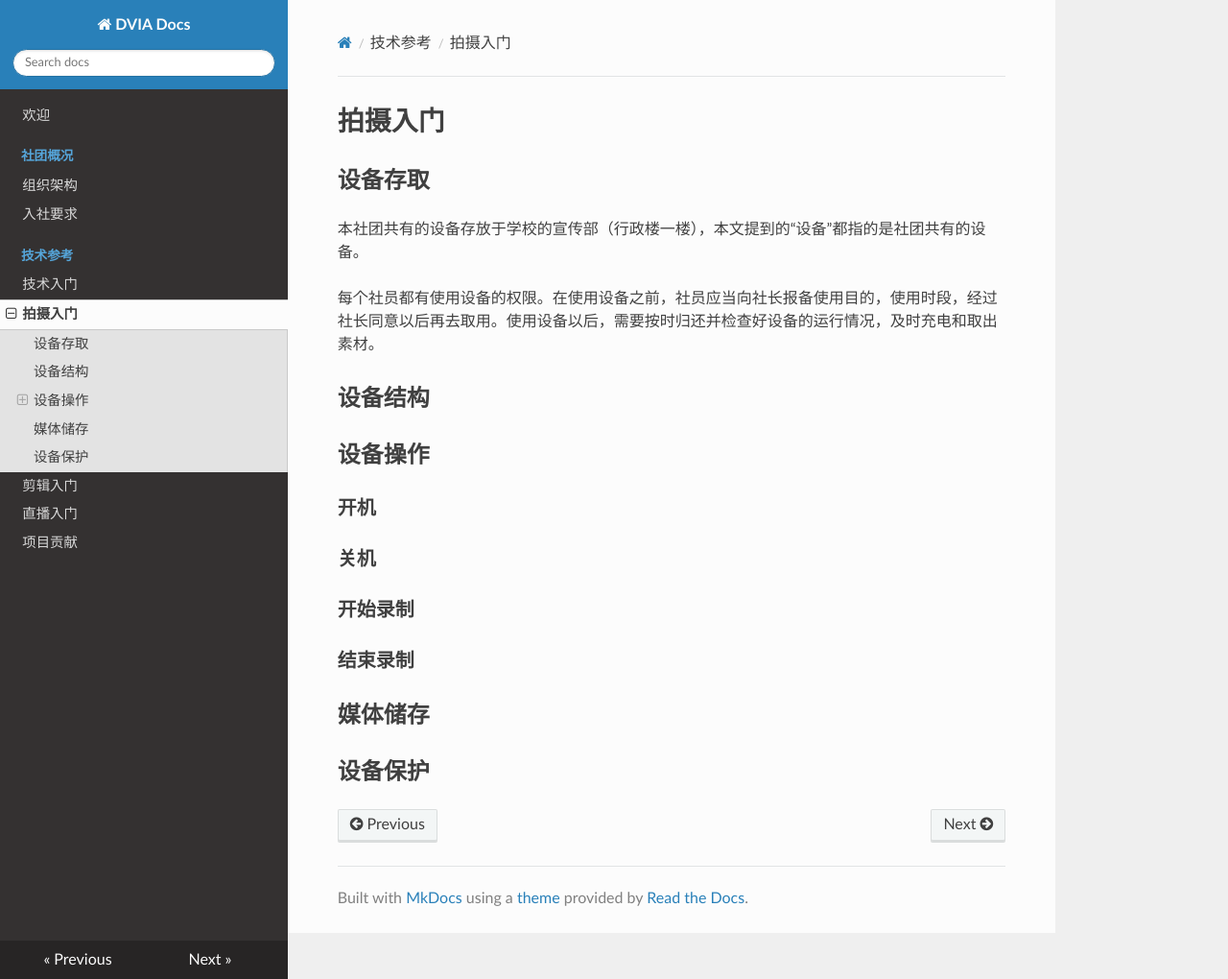
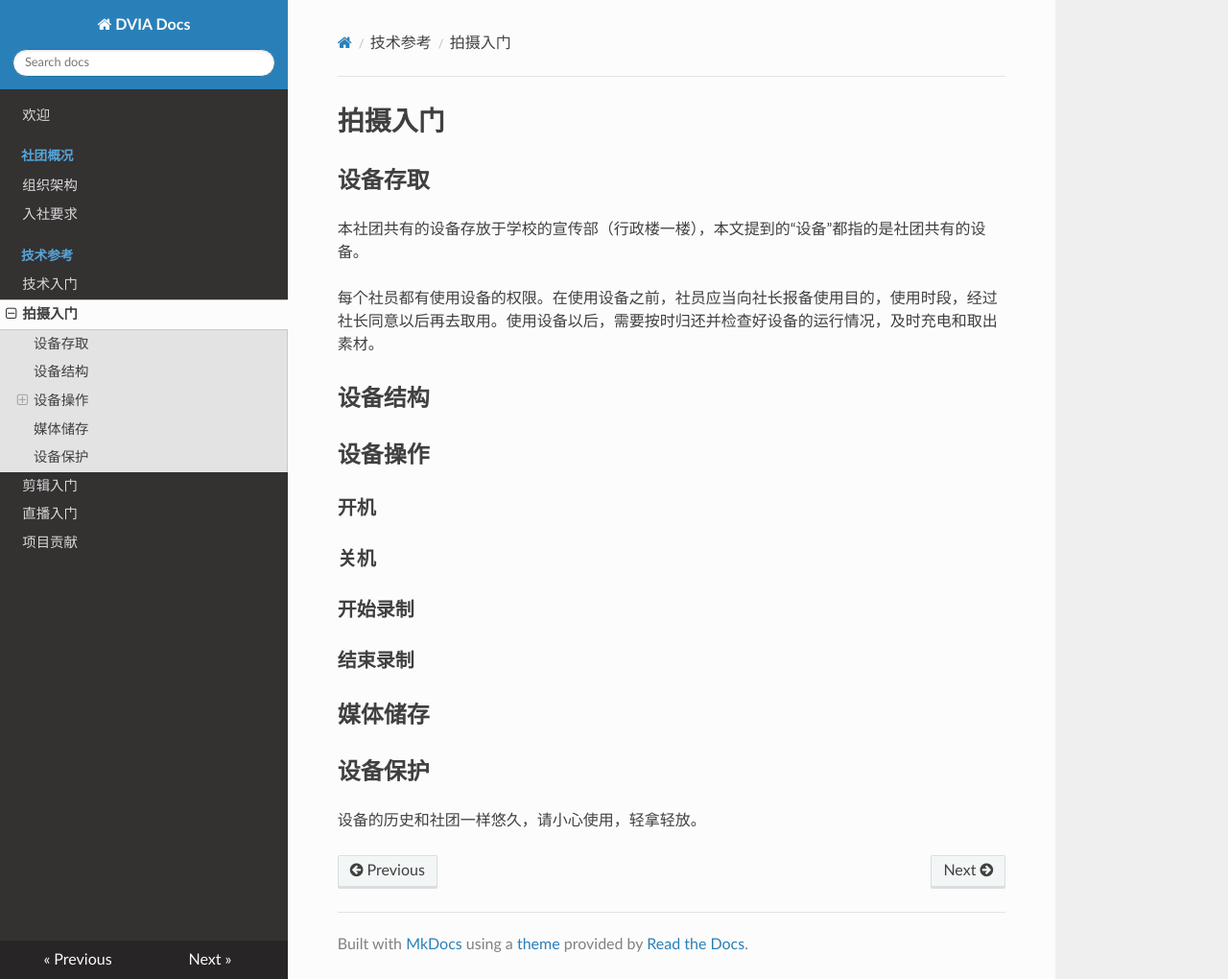
Before and after one commit to Github-DVIA/DVIA, an MkDocs documentation site: the page built from docs/basicdv.md, in a window 1280 px wide and 1020 px high. Shown: the whole window at 96% size. Built offline with MkDocs 1.6.1, drawn with Linux system fonts in a browser that asks for light colours; nearby versions of some CDN libraries.

Commit message:
update basicdv.md

```diff
--- a/docs/basicdv.md
+++ b/docs/basicdv.md
@@ -21,3 +21,5 @@
 ## 媒体储存
 
 ## 设备保护
+
+设备的历史和社团一样悠久，请小心使用，轻拿轻放。
```
